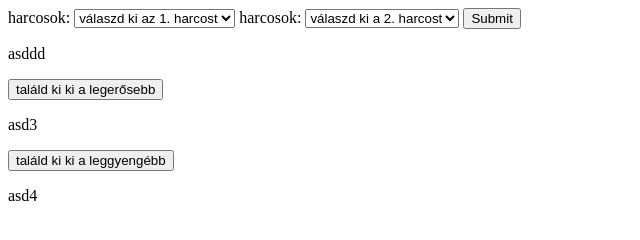
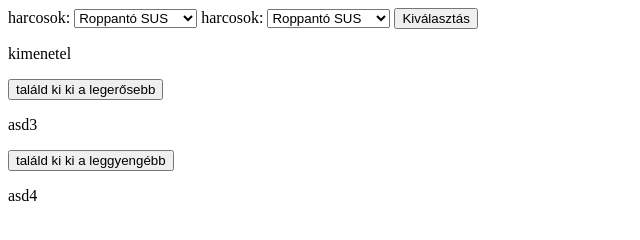
Before and after one commit to nguyentienphong-dev/nguyentienphong_8E2D0F39, a plain HTML site: page index.html in a window 1280 px wide. Shown: the whole page, without its empty margins (0-640 px from the left). Drawn offline with Linux system fonts and the light colour scheme.

Commit message:
js kész

```diff
--- a/index.html
+++ b/index.html
@@ -4,29 +4,22 @@
     <meta charset="UTF-8">
     <meta name="viewport" content="width=device-width, initial-scale=1.0">
     <title>Document</title>
-    <script type="text/javascript" src="js.js"></script>
+    <script src="js.js" defer></script>
     <link rel="stylesheet" href="style.css">
 </head>
 <body>
-
-    <form  onsubmit="harc(selsectedHarcos1,selsectedHarcos2)">
+    <form action="" onsubmit="harc()">
 
         <label for="selectHarcos1">harcosok:</label>
-        <select id="selectHarcos1" name="selsectedHarcos1">
-            <option>válaszd ki az 1. harcost</option>
-            <option value="asd1">asd1</option>
-        </select>
+        <select class="harcosSelect" id="selectHarcos1" name="selsectedHarcos1"></select>
 
         <label for="selectHarcos2">harcosok:</label>
-        <select id="selectHarcos2" name="selsectedHarcos2">
-            <option>válaszd ki a 2. harcost</option>
-            <option value="asd2">asd2</option>
-        </select>
+        <select class="harcosSelect" id="selectHarcos2" name="selsectedHarcos2"></select>
 
-        <input type="submit" value="Submit">
+        <input type="submit" value="Kiválasztás">
     </form>
 
-    <p id="harcKimenetel">asddd</p>
+    <p id="harcKimenetel">kimenetel</p>
 
     <div>
         <button onclick="legjobbKivalasztas()">találd ki ki a legerősebb</button>
--- a/js.js
+++ b/js.js
@@ -1,4 +1,3 @@
-// kész
 function legjobbKivalasztas(){
 
     var ki = document.getElementById("max");
@@ -11,7 +10,6 @@ function legjobbKivalasztas(){
     ki.textContent = maximumHaros.nev + " a legerősebb " + Math.floor(maximumHaros.ero * maximumHaros.hp) + " ponttal";
 };
 
-// kész
 function legjbenabbKivalasztas(){
 
     var ki = document.getElementById("min");
@@ -25,7 +23,6 @@ function legjbenabbKivalasztas(){
 
 };
 
-// kész
 function randomHarcosGenerator(){
     const rnd = Math.random();
 
@@ -42,10 +39,14 @@ function randomHarcosGenerator(){
     return { nev, hp, ero };
 }
 
-// dolgozni kell rajta
-// external js function with dual properties invite from index.html form as action or onclick
-function harc(harcos1Nev, harcos2Nev){
+function harc(){
     var ki = document.getElementById("harcKimenetel");
+
+    var harcos1Nev = document.getElementById("selectHarcos1");
+    var harcos2Nev = document.getElementById("selectHarcos2");
+
+    var harcos1 = {nev:"", hp:0, ero:0};
+    var harcos2 = {nev:"", hp:0, ero:0};
 
     for (let i = 0; i < harcosLista.length; i++) {
         if (harcosLista[i].nev == harcos1Nev) {
@@ -56,40 +57,50 @@ function harc(harcos1Nev, harcos2Nev){
         }
     }
 
-    while (true){
+    var harcveg = false;
+    while (harcveg != true){
         var rnd = Math.random();
         harcos1.hp -= harcos2.ero * rnd;
         harcos2.hp -= harcos1.ero * rnd;
 
         if (harcos1.hp <= 0 && harcos2.hp <= 0){
-            ki.textContent("döntetlen");
+            ki.textContent = "döntetlen";
+            harcveg = true;
         }
         else if (harcos1.hp <= 0){
-            ki.textContent(harcos2.nev + " nyert");
+            ki.textContent = harcos2.nev + " nyert";
+            harcveg = true;
         }
         else if (harcos2.hp <= 0){
-            ki.textContent(harcos1.nev + " nyert");
+            ki.textContent = harcos1.nev + " nyert";
+            harcveg = true;
         }
     }
 };
 
 // harcosok listája
-var harcosokMennyisege = 4;
+const harcosokMennyisege = 4;
 const harcosLista = [];
 for (let i = 0; i < harcosokMennyisege; i++) {
     harcosLista[i] = randomHarcosGenerator();
 }
 
+// option list
+for (let i = 0; i < harcosLista.length; i++) {
+    for (let j = 1; j < 3; j++) {
+        var opt = harcosLista[i];
 
-const select = document.getElementById("selectHarcos1");
+        var ki = document.createElement("option");
 
-for (let i = 0; i < harcosLista.length; i++) {
-    const opt = harcosLista[i];
+        ki.value = opt.nev;
+        ki.textContent = opt.nev;
 
-    const ki = document.createElement("option");
-    ki.textContent = opt.nev;
-    ki.value = opt.nev;
+        if (j == 1){
+            document.getElementById("selectHarcos1").appendChild(ki);
+        }
+        else{
+            document.getElementById("selectHarcos2").appendChild(ki);
+        }
+    }
 
-    // valami bajvan az "select.appendChild(ki)"-val!!!
-    //select.appendChild(ki);
 }
--- a/style.css
+++ b/style.css
@@ -0,0 +1,7 @@
+body{
+
+}
+
+.harcosSelect{
+
+}
```
